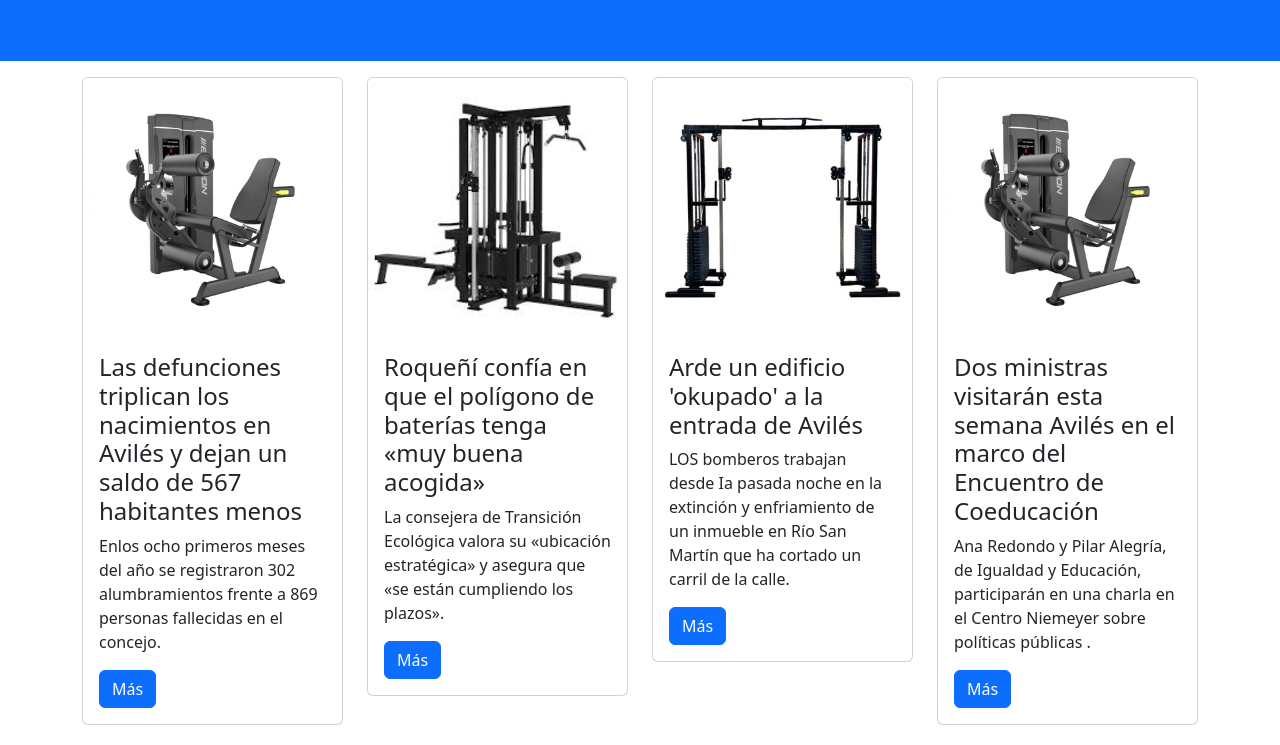
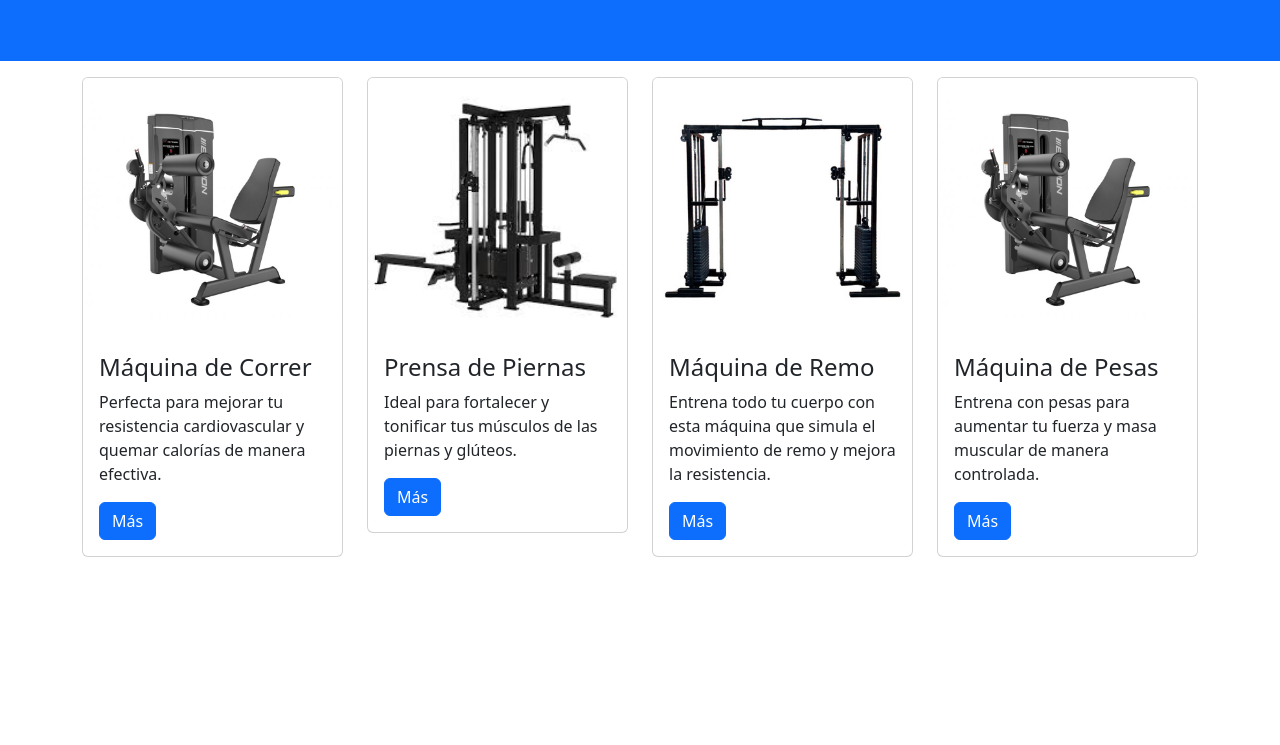
Before and after one commit to DiegoCastroT/bootstrap, a website: page index.html in a window 1280 px wide. Shown: the part 131-876 px from the top of the page. After the commit the page ends 800 px from the top, so only its background shows below. Drawn offline with nearby package versions, Linux system fonts and the light colour scheme.

Commit message:
Initial structure

```diff
--- a/index.html
+++ b/index.html
@@ -3,7 +3,7 @@
 <head>
     <meta charset="UTF-8">
     <meta name="viewport" content="width=device-width, initial-scale=1.0">
-    <title>My Bootstrap Project</title>
+    <title>Proyecto de Gimnasio</title>
     <link rel="stylesheet" href="node_modules/bootstrap/dist/css/bootstrap.min.css">
     <style type="text/css">
         .card {
@@ -15,8 +15,8 @@
     <script src="node_modules/bootstrap/dist/js/bootstrap.bundle.min.js"></script>
 
     <div class="container-fluid p-5 bg-primary text-white text-center">
-        <h1>CIFP Avilés Noticias</h1>
-        <p>Resize this responsive page to see the effect!</p>
+        <h1>Máquinas de Gimnasio</h1>
+        <p>Descubre las mejores máquinas para tu entrenamiento!</p>
     </div>
 
     <div class="container">
@@ -25,20 +25,10 @@
                 <div class="card">
                     <img class="card-img-top" src="image/maquina4.jpg" alt="Card image" style="width:100%">
                     <div class="card-body">
-                        <h4 class="card-title">
-                          Las defunciones triplican los
-                          nacimientos en Avilés y dejan
-                          un saldo de 567 habitantes
-                          menos</h4>
-                        <p class="card-text">
-                          Enlos ocho primeros meses del año
-                          se registraron 302 alumbramientos
-                          frente a 869 personas fallecidas en el
-                          concejo.
-                        </p>
+                        <h4 class="card-title">Máquina de Correr</h4>
+                        <p class="card-text">Perfecta para mejorar tu resistencia cardiovascular y quemar calorías de manera efectiva.</p>
                         <a href="#" class="btn btn-primary">Más</a>
                     </div>
-
                 </div>
             </div>
 
@@ -46,17 +36,8 @@
                 <div class="card">
                     <img class="card-img-top" src="image/maquina2.jpg" alt="Card image" style="width:100%">
                     <div class="card-body">
-                        <h4 class="card-title">
-                          Roqueñí confía en que el
-                          polígono de baterías tenga
-                          «muy buena acogida»
-                        </h4>
-                        <p class="card-text">
-                          La consejera de Transición Ecológica
-                          valora su «ubicación estratégica» y
-                          asegura que «se están cumpliendo
-                          los plazos».
-                        </p>
+                        <h4 class="card-title">Prensa de Piernas</h4>
+                        <p class="card-text">Ideal para fortalecer y tonificar tus músculos de las piernas y glúteos.</p>
                         <a href="#" class="btn btn-primary">Más</a>
                     </div>
                 </div>
@@ -66,17 +47,8 @@
                 <div class="card">
                     <img class="card-img-top" src="image/maquina3.jpg" alt="Card image" style="width:100%">
                     <div class="card-body">
-                        <h4 class="card-title">
-                          Arde un edificio 'okupado' a la
-                          entrada de Avilés
-                        </h4>
-                        <p class="card-text">
-                          LOS bomberos trabajan desde Ia
-                          pasada noche en la extinción y
-                          enfriamiento de un inmueble en Río
-                          San Martín que ha cortado un carril
-                          de la calle.
-                        </p>
+                        <h4 class="card-title">Máquina de Remo</h4>
+                        <p class="card-text">Entrena todo tu cuerpo con esta máquina que simula el movimiento de remo y mejora la resistencia.</p>
                         <a href="#" class="btn btn-primary">Más</a>
                     </div>
                 </div>
@@ -86,17 +58,8 @@
                 <div class="card">
                     <img class="card-img-top" src="image/maquina4.jpg" alt="Card image" style="width:100%">
                     <div class="card-body">
-                        <h4 class="card-title">
-                          Dos ministras visitarán esta
-                          semana Avilés en el marco del
-                          Encuentro de Coeducación</h4>
-
-                        <p class="card-text">
-                          Ana Redondo y Pilar Alegría, de
-                          Igualdad y Educación, participarán en
-                          una charla en el Centro Niemeyer
-                          sobre políticas públicas .
-                        </p>
+                        <h4 class="card-title">Máquina de Pesas</h4>
+                        <p class="card-text">Entrena con pesas para aumentar tu fuerza y masa muscular de manera controlada.</p>
                         <a href="#" class="btn btn-primary">Más</a>
                     </div>
                 </div>
```
